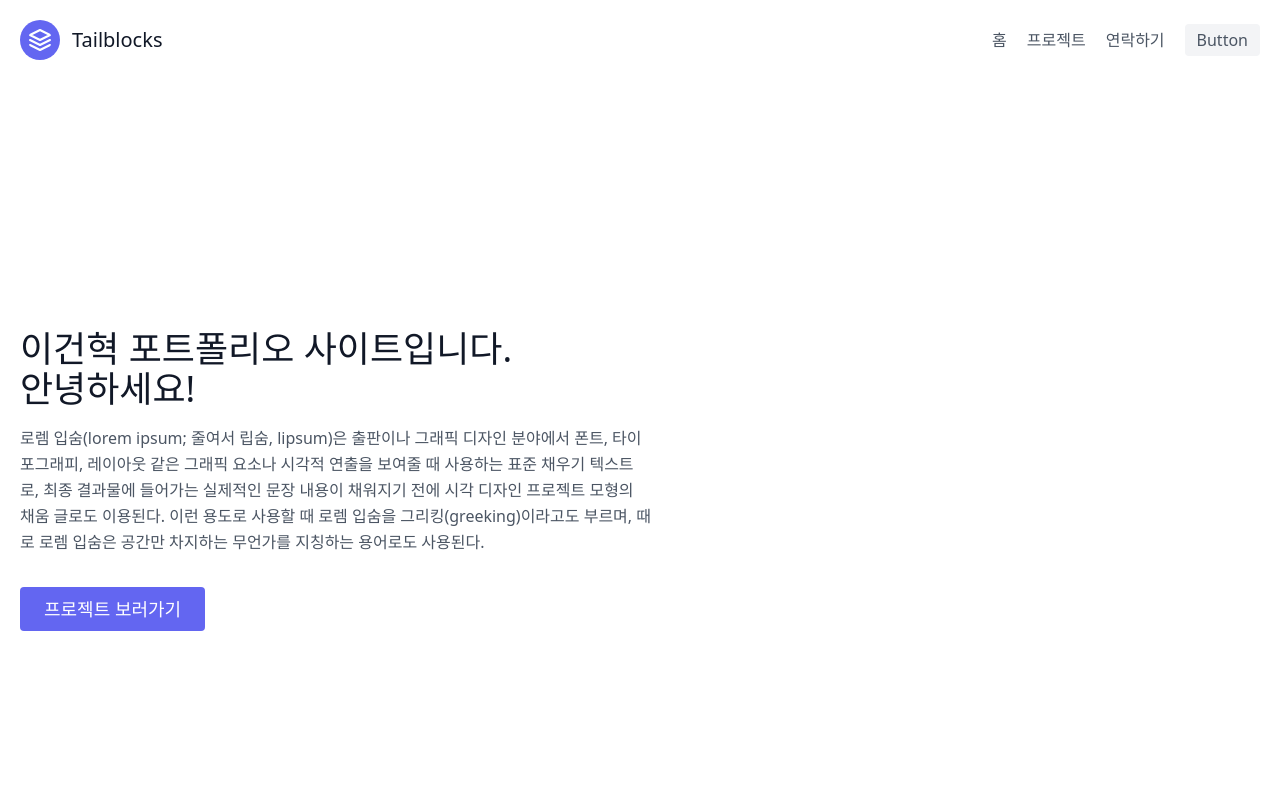
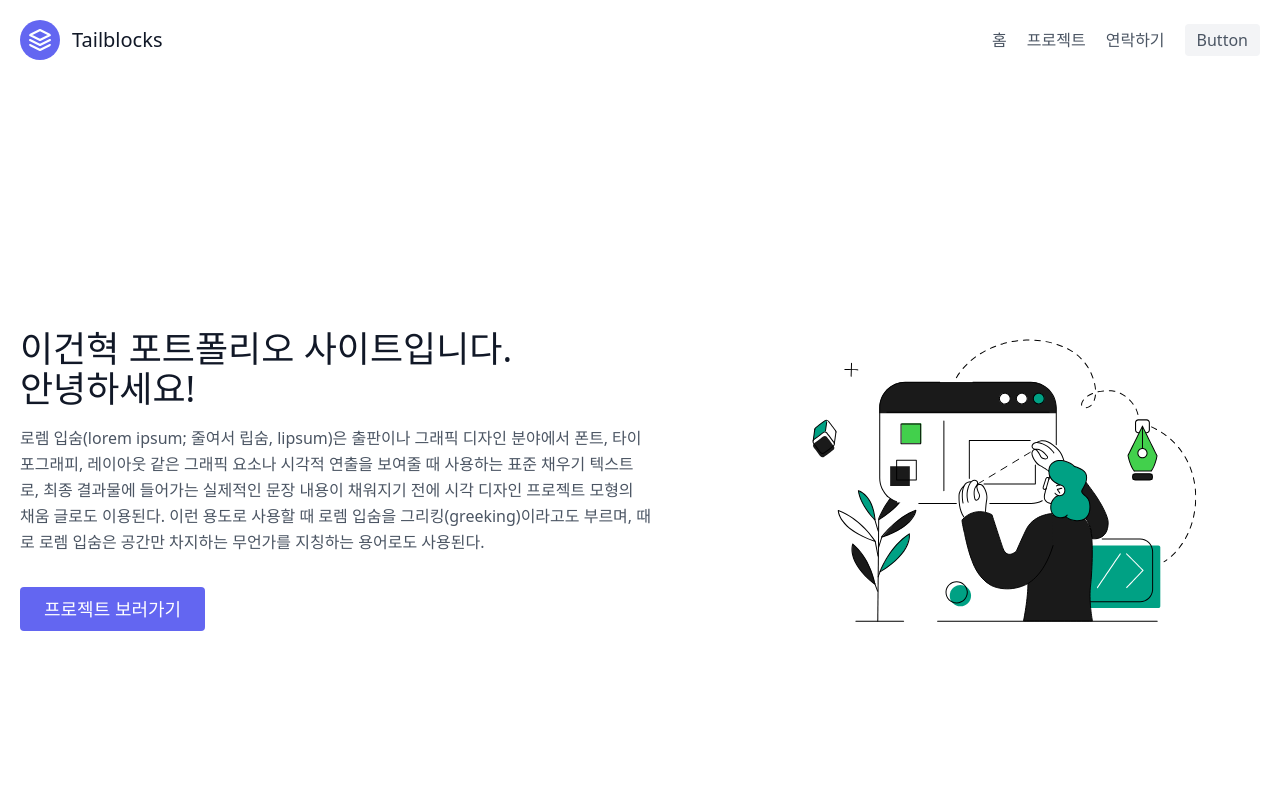
Before and after one commit to Sy2tema/next-fortpolio, a Next.js app: page / in a window 1280 px wide. Shown: the top 800 px of the page. Built offline with nearby package versions, Linux system fonts and the light colour scheme.

Commit message:
Separate Hero from index, import Animation

```diff
--- /dev/null
+++ b/components/home/hero.js
@@ -0,0 +1,22 @@
+import Animation from "./animation"
+
+export default function Hero() {
+    return (
+        <>
+            <div className="lg:flex-grow md:w-1/2 lg:pr-24 md:pr-16 flex flex-col md:items-start md:text-left mb-16 md:mb-0 items-center text-center">
+                <h1 className="title-font sm:text-4xl text-3xl mb-4 font-medium text-gray-900">이건혁 포트폴리오 사이트입니다.
+                <br className="hidden lg:inline-block" />안녕하세요!
+                </h1>
+                <p className="mb-8 leading-relaxed">로렘 입숨(lorem ipsum; 줄여서 립숨, lipsum)은 출판이나 그래픽 디자인 분야에서 폰트, 타이포그래피, 레이아웃 같은 그래픽 요소나 시각적 연출을 보여줄 때 사용하는 표준 채우기 텍스트로, 최종 결과물에 들어가는 실제적인 문장 내용이 채워지기 전에 시각 디자인 프로젝트 모형의 채움 글로도 이용된다. 이런 용도로 사용할 때 로렘 입숨을 그리킹(greeking)이라고도 부르며, 때로 로렘 입숨은 공간만 차지하는 무언가를 지칭하는 용어로도 사용된다.</p>
+                <div className="flex justify-center">
+                <button className="inline-flex text-white bg-indigo-500 border-0 py-2 px-6 focus:outline-none hover:bg-indigo-600 rounded text-lg">
+                    프로젝트 보러가기
+                </button>
+                </div>
+            </div>
+            <div className="lg:max-w-lg lg:w-full md:w-1/2 w-5/6">
+                <Animation />
+            </div>
+        </>
+    );
+}
--- a/pages/index.js
+++ b/pages/index.js
@@ -1,5 +1,6 @@
 import Head from 'next/head'
 import Image from 'next/image'
+import Hero from '../components/home/hero'
 import Layout from '../components/layout'
 
 export default function Home() {
@@ -11,21 +12,9 @@ export default function Home() {
         <link rel="icon" href="/favicon.ico" />
       </Head>
       <section className="flex min-h-screen flex-col items-center justify-center text-gray-600 body-font">
-        <div className="container mx-auto flex px-5 py-24 md:flex-row flex-col items-center">
-          <div className="lg:flex-grow md:w-1/2 lg:pr-24 md:pr-16 flex flex-col md:items-start md:text-left mb-16 md:mb-0 items-center text-center">
-            <h1 className="title-font sm:text-4xl text-3xl mb-4 font-medium text-gray-900">이건혁 포트폴리오 사이트입니다.
-              <br className="hidden lg:inline-block" />안녕하세요!
-            </h1>
-            <p className="mb-8 leading-relaxed">로렘 입숨(lorem ipsum; 줄여서 립숨, lipsum)은 출판이나 그래픽 디자인 분야에서 폰트, 타이포그래피, 레이아웃 같은 그래픽 요소나 시각적 연출을 보여줄 때 사용하는 표준 채우기 텍스트로, 최종 결과물에 들어가는 실제적인 문장 내용이 채워지기 전에 시각 디자인 프로젝트 모형의 채움 글로도 이용된다. 이런 용도로 사용할 때 로렘 입숨을 그리킹(greeking)이라고도 부르며, 때로 로렘 입숨은 공간만 차지하는 무언가를 지칭하는 용어로도 사용된다.</p>
-            <div className="flex justify-center">
-              <button className="inline-flex text-white bg-indigo-500 border-0 py-2 px-6 focus:outline-none hover:bg-indigo-600 rounded text-lg">
-                프로젝트 보러가기
-              </button>
+            <div className="container mx-auto flex px-5 py-24 md:flex-row flex-col items-center">
+              <Hero />
             </div>
-          </div>
-          <div className="lg:max-w-lg lg:w-full md:w-1/2 w-5/6">
-          </div>
-        </div>
       </section>
     </Layout>
   )
```
